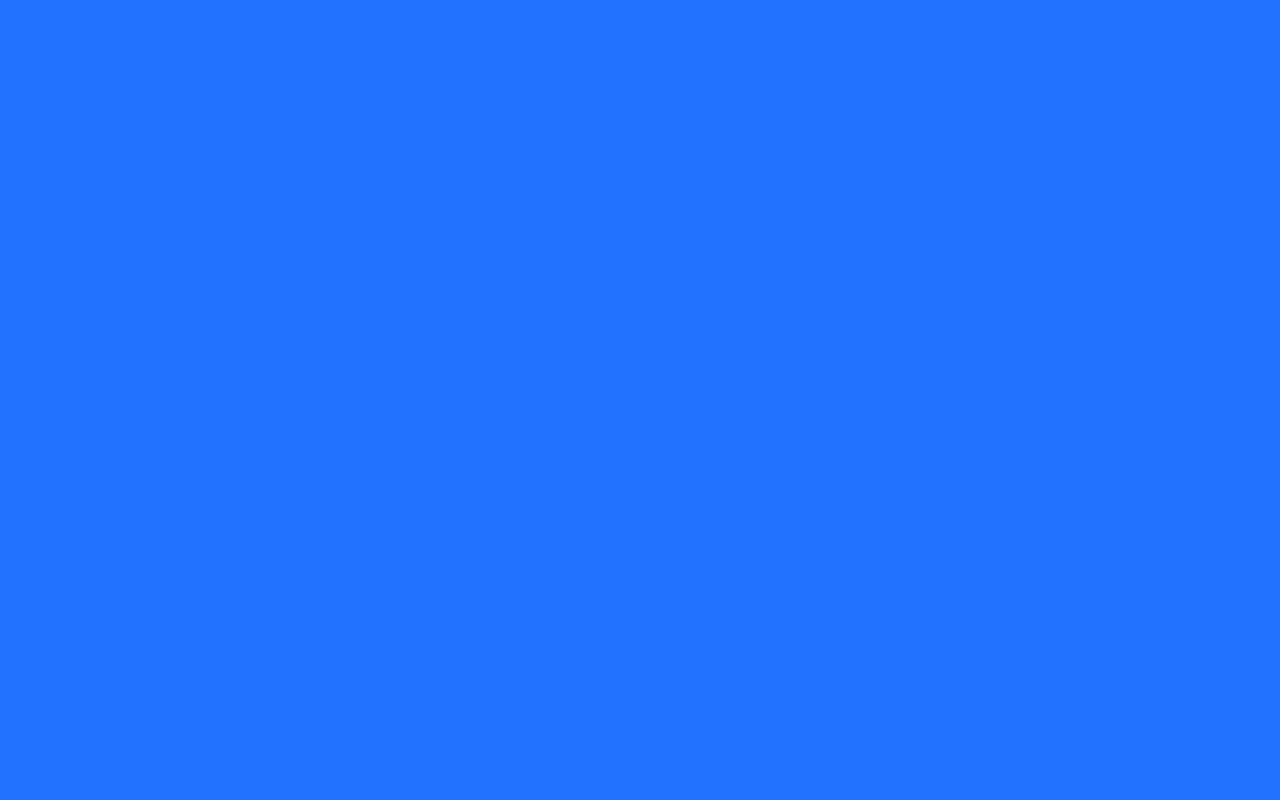
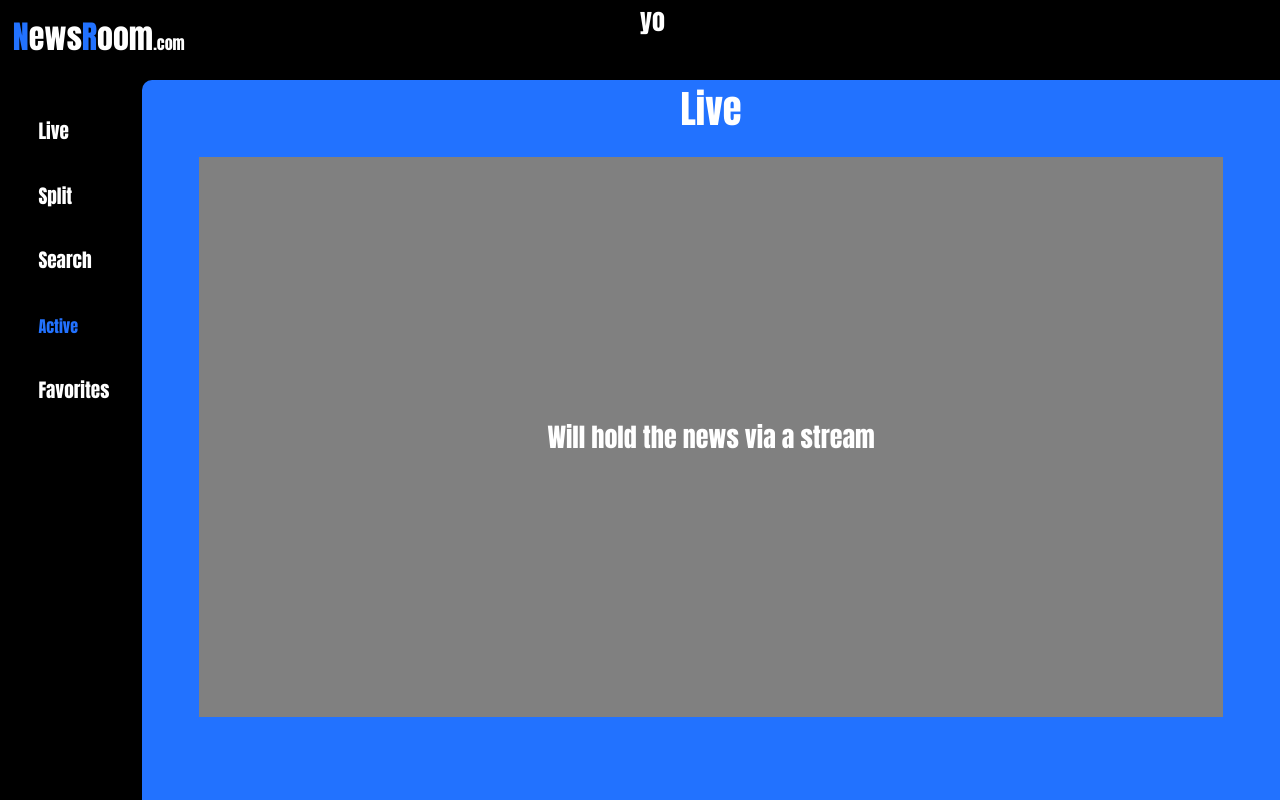
Before and after one commit to JakeKorobellis/NewsApp, a React (Create React App) app in the folder frontend/: page /content/active in a window 1280 px wide. Before the commit this address had no page. Built offline with nearby package versions, Linux system fonts and the light colour scheme.

Commit message:
Added Active Page

```diff
--- a/frontend/src/App.css
+++ b/frontend/src/App.css
@@ -266,6 +266,15 @@ a{
  align-items: center;
  justify-content: space-evenly;
 }
+.stream-hold-all-3{
+  height: 70vh;
+  width: 90%;
+  display: flex;
+  justify-content: center;
+  align-items: center;
+  justify-content: space-evenly;
+  background: grey;
+}
 
 .current-side{
   color: #2272FF;
--- a/frontend/src/App.js
+++ b/frontend/src/App.js
@@ -7,6 +7,8 @@ import Test from "./components/test";
 import Login from "./components/login";
 import Split from "./components/split";
 import Search from "./components/search";
+import Active from "./components/active";
+
 function App() {
   return (
     <div className="App">
@@ -18,6 +20,7 @@ function App() {
             <Route path="/content" element={<ConetentHome />}></Route>
             <Route path="/content/split" element={<Split />} />
             <Route path="/content/search" element={<Search />} />
+            <Route path="/content/active" element={<Active />} />
           </Routes>
         </BrowserRouter>
       </header>
--- /dev/null
+++ b/frontend/src/components/active.js
@@ -0,0 +1,37 @@
+import { BrowserRouter, Routes, Route, Link } from "react-router-dom";
+import React from "react";
+import Side from "./sidebar";
+
+function Active() {
+  return (
+    <div className="App">
+      <header className="App-header">
+        <div class="parent">
+          <div class="header">
+            <div className="fifityvw ">
+              <div className="header-title-format">
+                <div className="title-font-large">
+                  <span className="neon-blue">N</span>ews
+                  <span className="neon-blue">R</span>oom
+                  <span className="smaller-title">.com</span>
+                </div>
+              </div>
+            </div>
+            <div className="fifityvw"> yo</div>
+          </div>
+          <div class="sidebar">
+            <Side curr={4} />
+          </div>
+          <div class="data stream-all">
+            <div className="title-all">Live</div>
+            <div className="stream-hold-all-3">
+              Will hold the news via a stream
+            </div>
+          </div>
+        </div>
+      </header>
+    </div>
+  );
+}
+
+export default Active;
--- a/frontend/src/components/sidebar.js
+++ b/frontend/src/components/sidebar.js
@@ -32,10 +32,10 @@ function Side(curr) {
       </span>
       <span>
         <a
-          href="/content"
+          href="/content/active"
           className={current == 4 ? "current-side" : "notcurrent-side"}
         >
-          Charts
+          Active
         </a>
       </span>
       <span>
```
